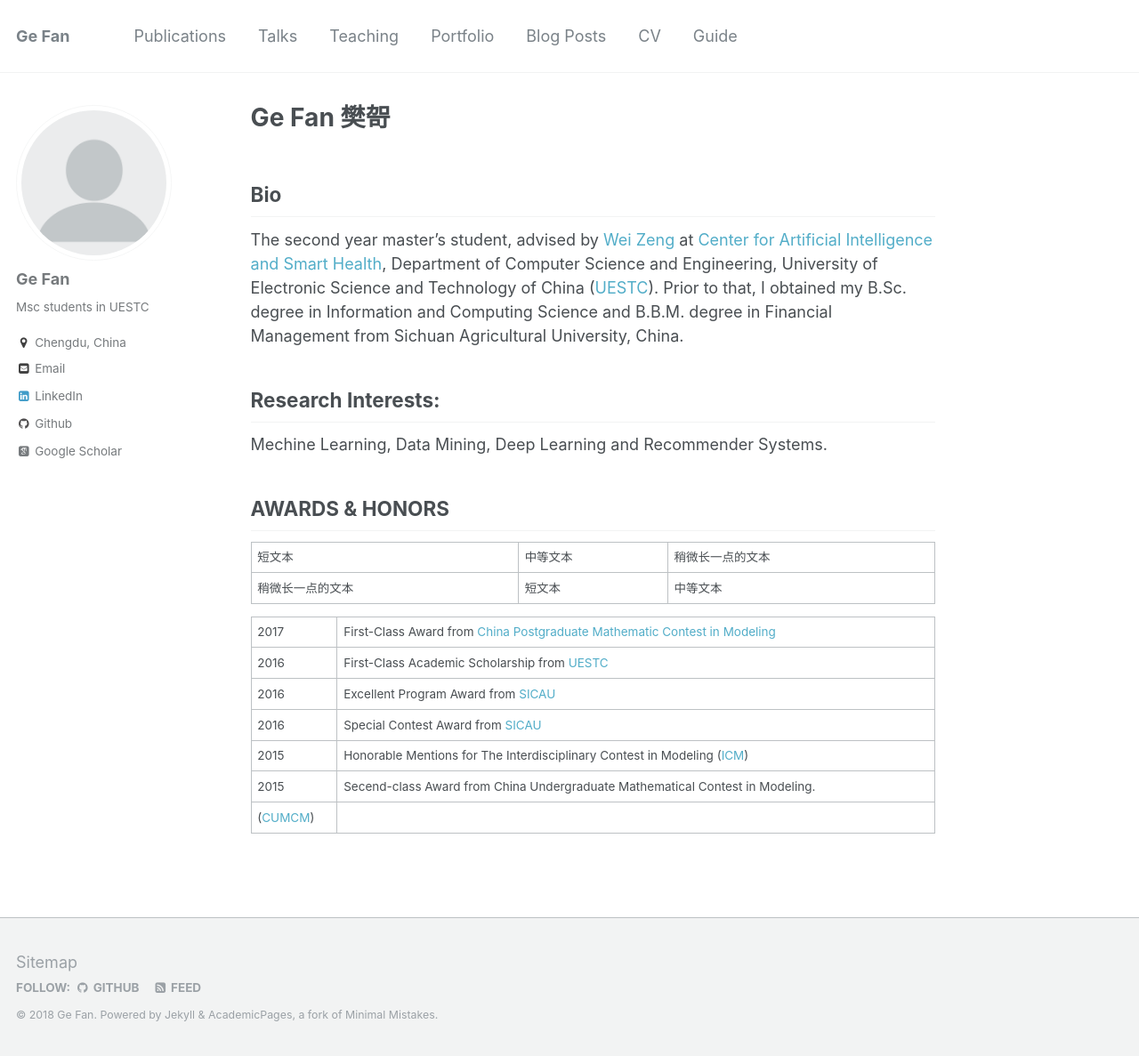
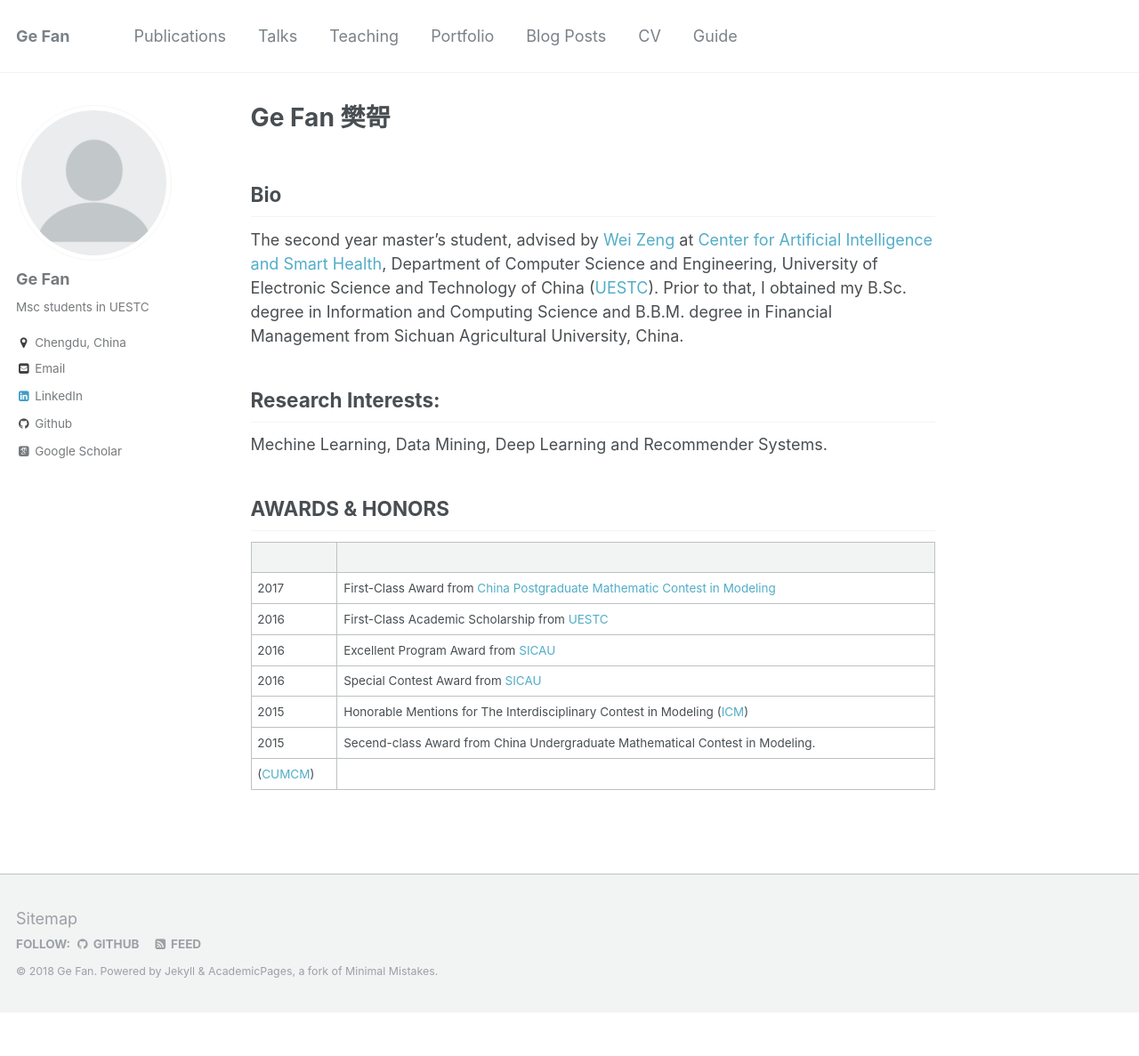
Before and after one commit to FanGhost/fanghost.github.io, a Jekyll site: the page built from _pages/about.md, in a window 1280 px wide and 1187 px high. Shown: the whole window at 89% size. Built offline with Jekyll 4.4.1, drawn with Linux system fonts in a browser that asks for light colours; some web fonts are replaced.

Commit message:
Update about.md

```diff
--- a/_pages/about.md
+++ b/_pages/about.md
@@ -21,10 +21,8 @@ AWARDS & HONORS
 ---
 
 
-| ------ | ------ | ------ |
-| 短文本 | 中等文本 | 稍微长一点的文本 |
-| 稍微长一点的文本 | 短文本 | 中等文本 |
 
+| |  |
 | --------| ------ |
 | 2017 | First-Class Award from [China Postgraduate Mathematic Contest in Modeling](http://gmcm.seu.edu.cn) |
 | 2016 | First-Class Academic Scholarship from [UESTC](http://en.uestc.edu.cn/)|
```
